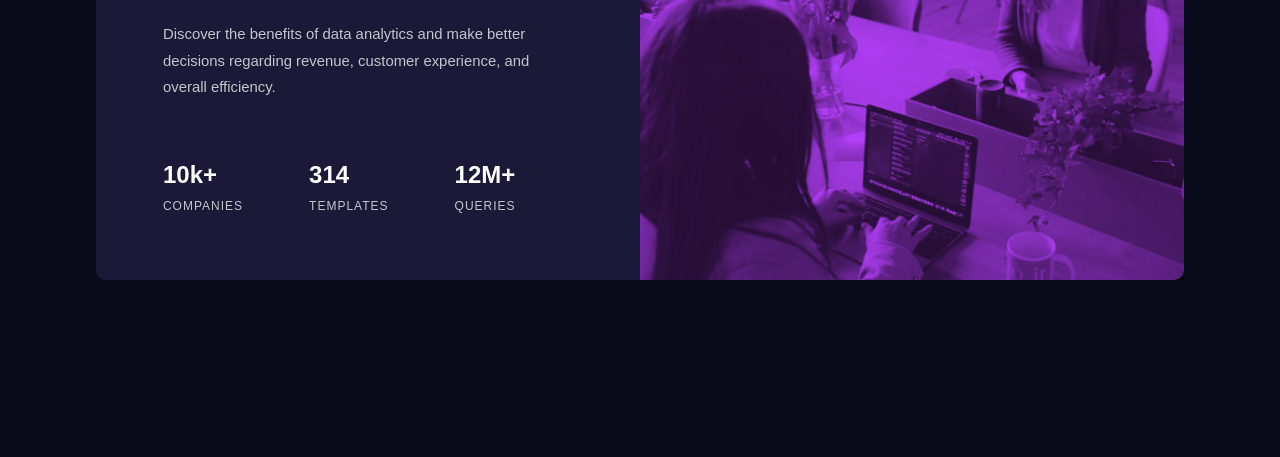
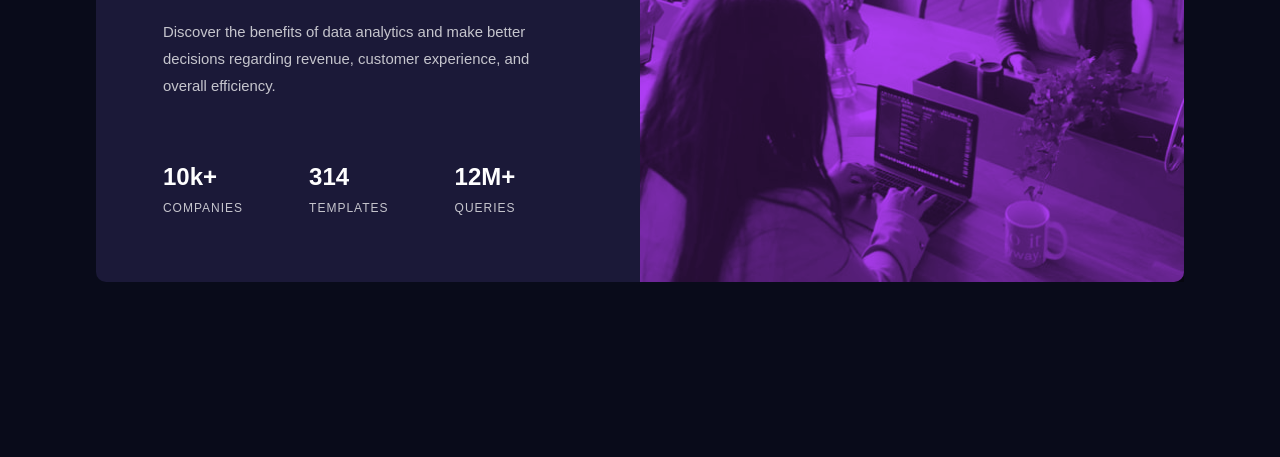
Before and after one commit to TheFranMan/stats_preview_card, a plain HTML site: page public/index.html in a window 1280 px wide. Shown: the part 343-800 px from the top of the page. Drawn offline with Linux system fonts and the light colour scheme.

Commit message:
Updated image to use srcet/sizes to select the correct image

```diff
--- a/public/index.html
+++ b/public/index.html
@@ -15,7 +15,12 @@
 <body>
     <main>
         <div class="image-container">
-            <img src="images/image-header-mobile.jpg" alt="">
+            <img
+                src="images/image-header-mobile.jpg"
+                srcset="images/image-header-mobile.jpg 654w,
+                        images/image-header-desktop.jpg 540w"
+                sizes="(min-width: 1024px) 540px, 654px"
+                alt="">
         </div>
         <section class="details">
             <h2 class="details__heading">Get <span class="highlight">insights</span> that help your business grow.</h2>
```
